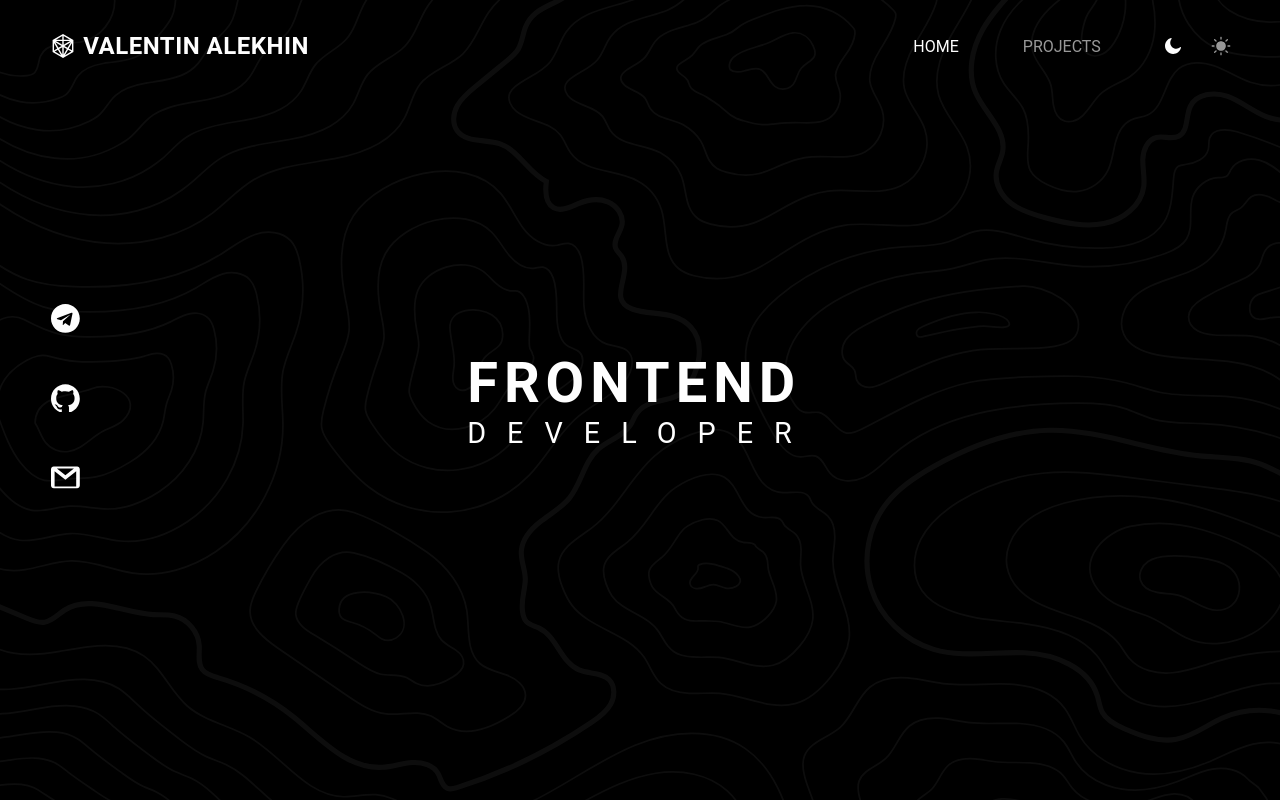
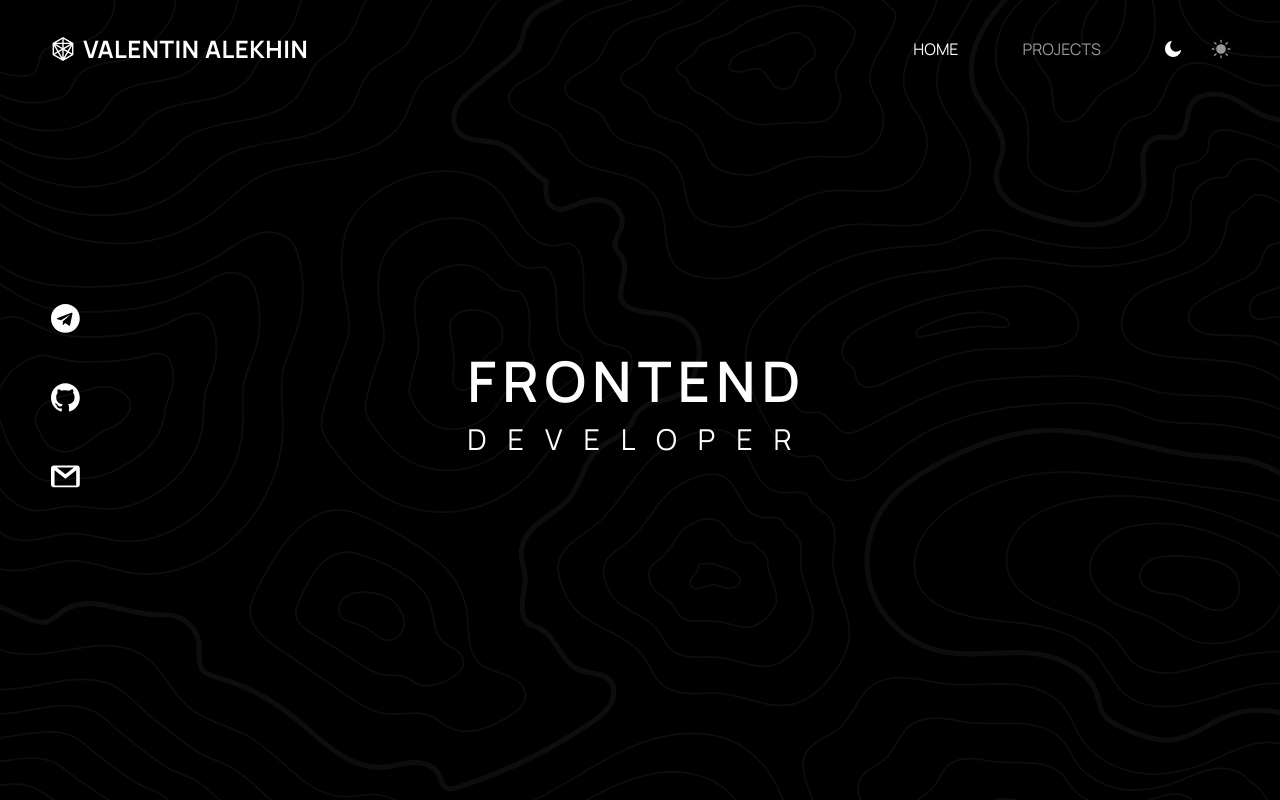
Before and after one commit to ValentinAlekhin/react-portfolio, a React (Create React App) app: page / in a window 1280 px wide. Built offline with nearby package versions, Linux system fonts and the light colour scheme.

Commit message:
Add new font

```diff
--- a/public/index.html
+++ b/public/index.html
@@ -10,6 +10,11 @@
       content="Web site created using create-react-app"
     />
     <link rel="apple-touch-icon" href="%PUBLIC_URL%/logo192.png" />
+    <link rel="preconnect" href="https://fonts.gstatic.com" />
+    <link
+      href="https://fonts.googleapis.com/css2?family=Manrope:wght@200;300;400;500;600;700;800&display=swap"
+      rel="stylesheet"
+    />
     <!--
       manifest.json provides metadata used when your web app is installed on a
       user's mobile device or desktop. See https://developers.google.com/web/fundamentals/web-app-manifest/
--- a/src/components/SideNav/SideNav.jsx
+++ b/src/components/SideNav/SideNav.jsx
@@ -47,7 +47,7 @@ const SideNav = () => {
         <Socials direction="horizontal" iconSize="2rem" boxSize="12rem" />
       </Content>
       <ThemeTogglerWrapper>
-        <ThemeToggler iconSize="1.8rem" boxSize="6rem" />
+        <ThemeToggler iconSize="1.5rem" boxSize="6rem" />
       </ThemeTogglerWrapper>
     </Wrapper>
   )
--- a/src/style/globalStyle.js
+++ b/src/style/globalStyle.js
@@ -7,11 +7,9 @@ import {
 import { respondTo } from './_respondTo'
 
 const GlobalStyle = createGlobalStyle`
-  @import url('https://fonts.googleapis.com/css2?family=Roboto:ital,wght@0,100;0,300;0,400;0,500;0,700;0,900;1,100;1,300;1,400;1,500;1,700;1,900&display=swap');
-
   body {
     color: ${({ theme }) => theme.fontColor};
-    font-family: 'Roboto', sans-serif;
+    font-family: 'Manrope', sans-serif;
 
     &::-webkit-scrollbar {
       display: none;
```
